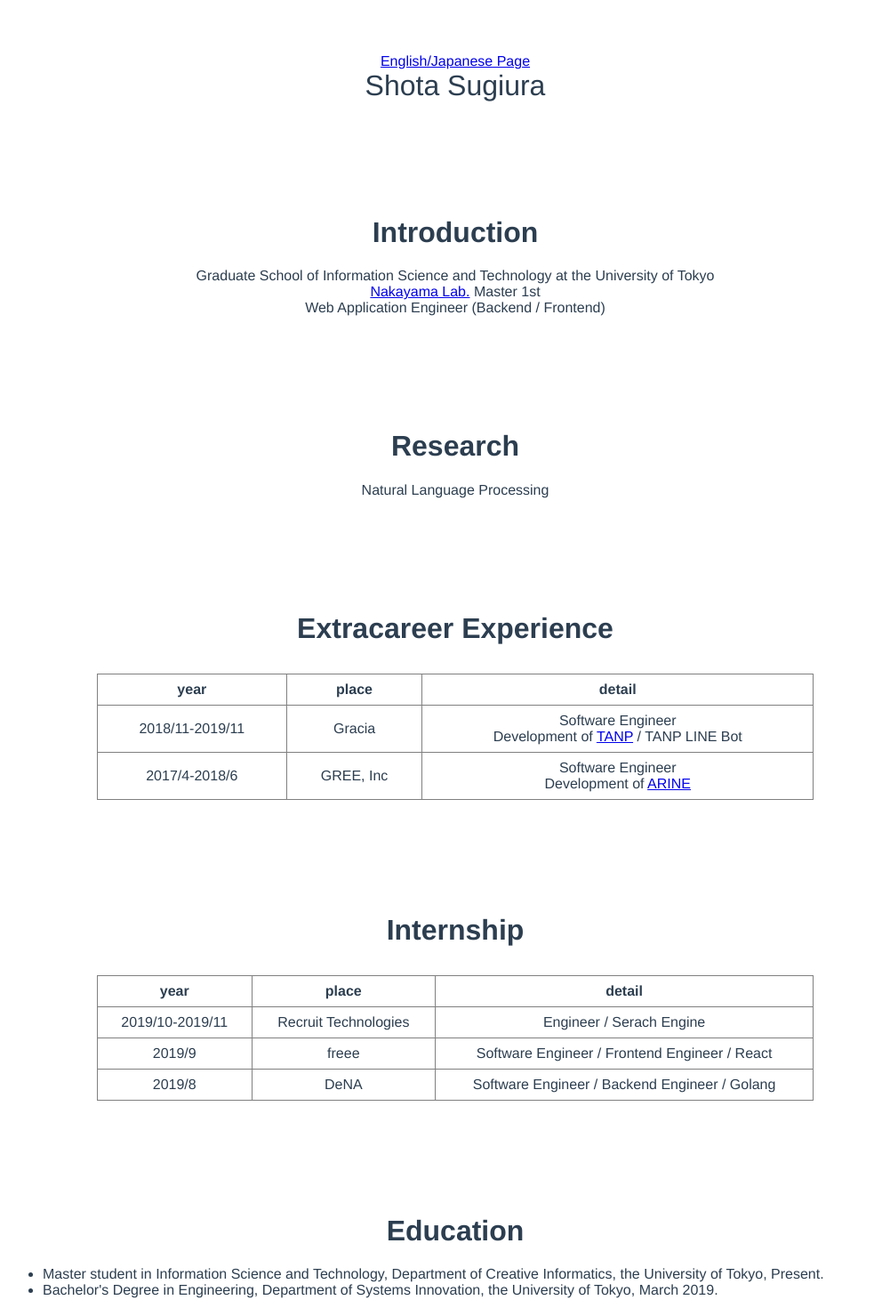
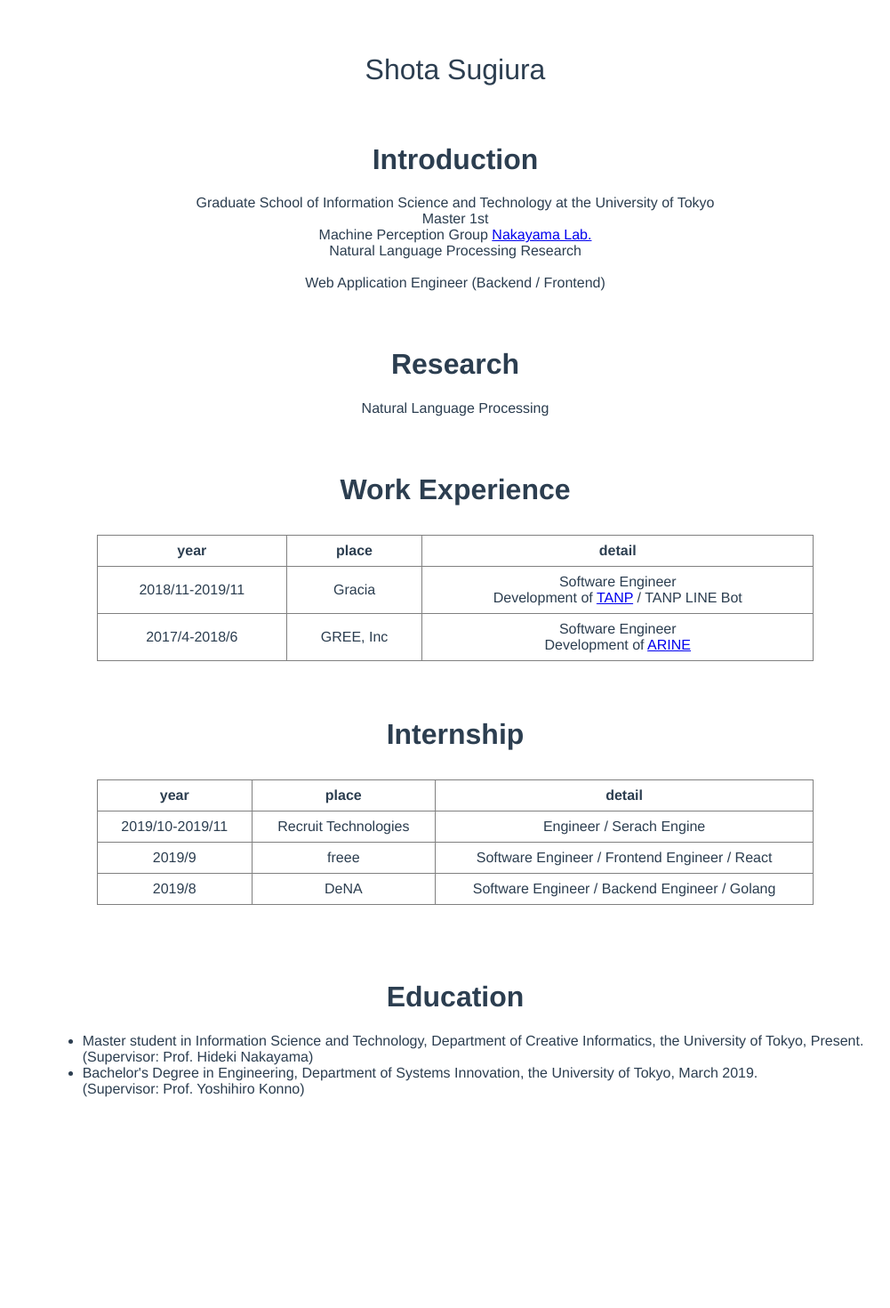
Before and after one commit to shota3506/biography, a Vue app: page / in a window 1280 px wide. Shown: the top 1470 px of the page at 89% size, without its empty margins (128-1129 px from the left). After the commit the page ends 1305 px from the top, so only its background shows below. Built offline with nearby package versions, Linux system fonts and the light colour scheme.

Commit message:
Fix README

```diff
--- a/src/App.vue
+++ b/src/App.vue
@@ -1,6 +1,5 @@
 <template>
   <div id="app">
-    <router-link to="/hoge">English/Japanese Page</router-link>
     <router-view></router-view>
   </div>
 </template>
--- a/src/components/Top.vue
+++ b/src/components/Top.vue
@@ -5,7 +5,10 @@
     <div class="status section">
       <h1>Introduction</h1>
       Graduate School of Information Science and Technology at the University of Tokyo <br>
-      <a href="http://www.nlab.ci.i.u-tokyo.ac.jp/" target="_blank">Nakayama Lab.</a> Master 1st <br>
+      Master 1st <br>
+      Machine Perception Group <a href="http://www.nlab.ci.i.u-tokyo.ac.jp/" target="_blank">Nakayama Lab.</a> <br>
+      Natural Language Processing Research <br>
+      <br>
       Web Application Engineer (Backend / Frontend)
     </div>
 
@@ -16,8 +19,8 @@
       </div>
     </div>
 
-    <div class="extracareer section">
-      <h1>Extracareer Experience</h1>
+    <div class="word section">
+      <h1>Work Experience</h1>
       <table border="1">
         <tr>
           <th>year</th>
@@ -73,10 +76,12 @@
       <h1>Education</h1>
       <ul>
         <li>
-          Master student in Information Science and Technology, Department of Creative Informatics, the University of Tokyo, Present.
+          Master student in Information Science and Technology, Department of Creative Informatics, the University of Tokyo, Present. <br>
+          (Supervisor: Prof. Hideki Nakayama)
         </li>
         <li>
-          Bachelor's Degree in Engineering, Department of Systems Innovation, the University of Tokyo, March 2019.
+          Bachelor's Degree in Engineering, Department of Systems Innovation, the University of Tokyo, March 2019. <br>
+          (Supervisor: Prof. Yoshihiro Konno)
         </li>
       </ul>
     </div>
@@ -111,9 +116,12 @@ table td {
   margin: 0 8rem;
 }
 .section {
-  margin-bottom: 8rem;
+  margin-bottom: 4rem;
 }
 .name {
   font-size: 2rem;
 }
+.education {
+  display:inline-block
+}
 </style>
```
Also changed, not shown: 1 other file (tests, documents, lock files or other folders).
